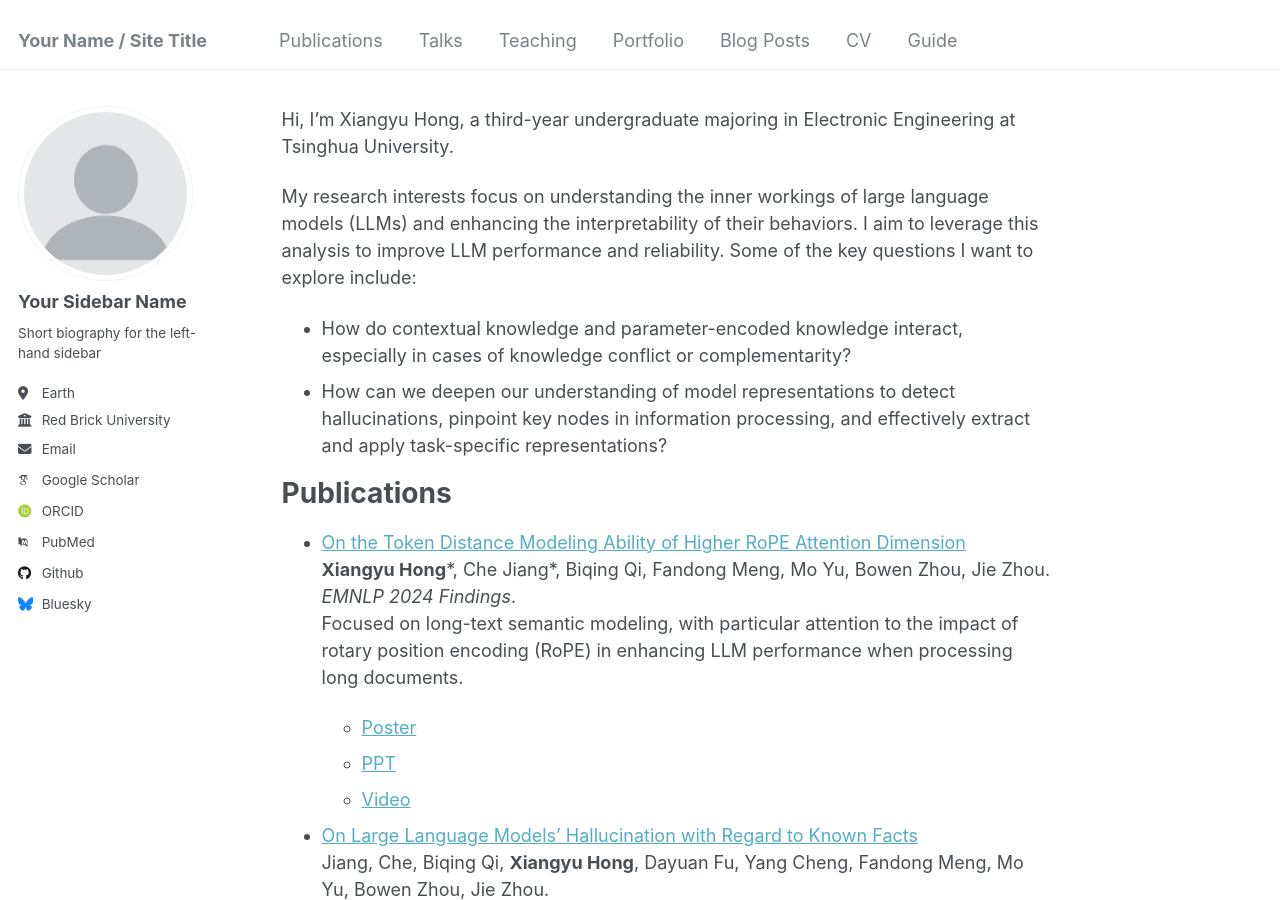
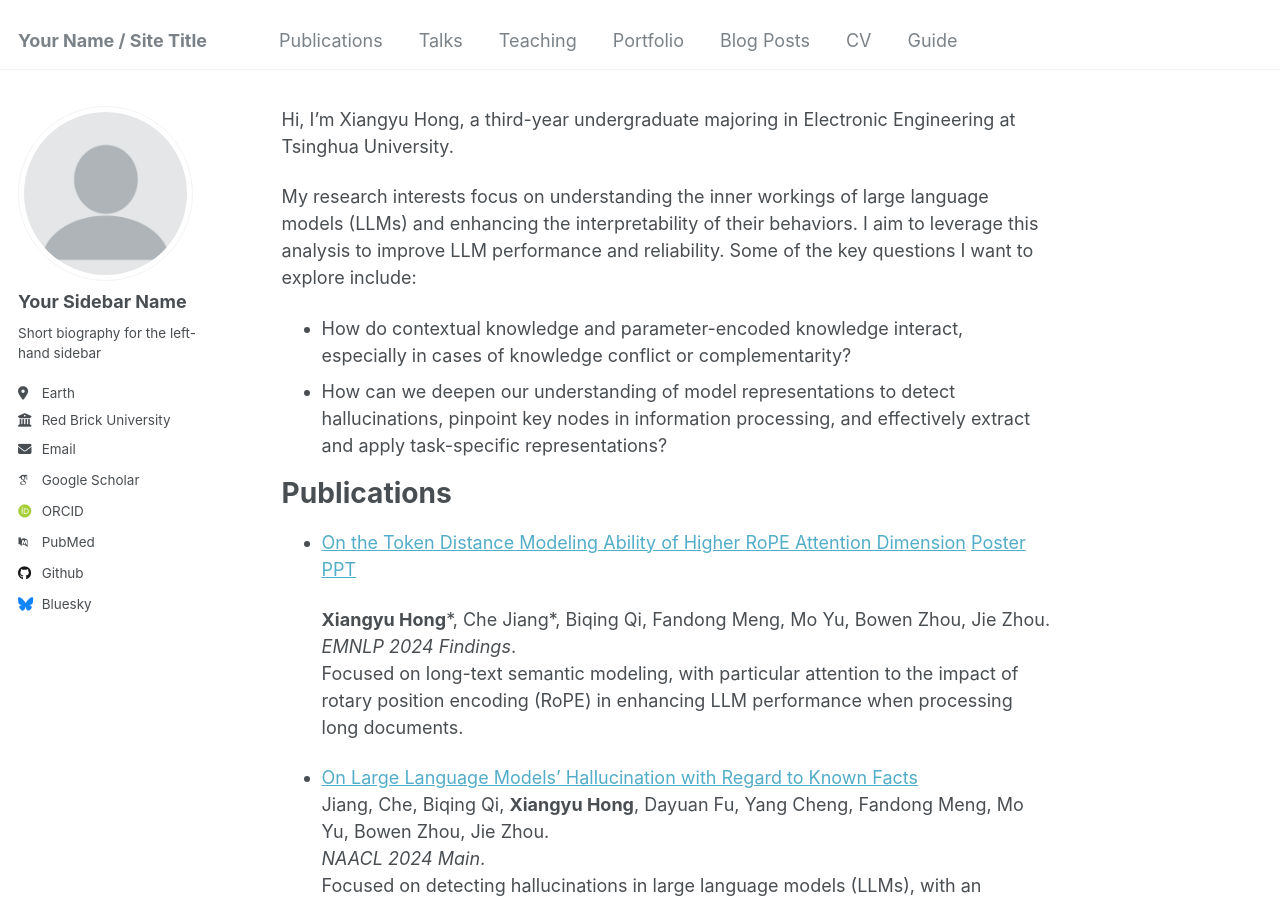
Before and after one commit to lilhongxy/lilhongxy.github.io, a Jekyll site: the page built from _pages/about.md, in a window 1280 px wide and 900 px high. Built offline with Jekyll 4.4.1, drawn with Linux system fonts in a browser that asks for light colours; some web fonts are replaced.

Commit message:
Update about.md

```diff
--- a/_pages/about.md
+++ b/_pages/about.md
@@ -16,14 +16,11 @@
 
 Publications
 ======
-- [On the Token Distance Modeling Ability of Higher RoPE Attention Dimension](https://arxiv.org/pdf/2410.08703)
+- [On the Token Distance Modeling Ability of Higher RoPE Attention Dimension](https://arxiv.org/pdf/2410.08703)  [Poster](https://github.com/lilhongxy/lilhongxy.github.io/blob/master/_posts/On%20the%20token%20distance%20modeling%20ability%20of%20higher%20RoPE%20attention%20dimension_poster.pdf) [PPT](https://github.com/lilhongxy/lilhongxy.github.io/blob/master/_posts/On%20the%20token%20distance%20modeling%20ability%20of%20higher%20RoPE%20attention%20dimension_slide.pptx)
+
   **Xiangyu Hong**\*, Che Jiang\*, Biqing Qi, Fandong Meng, Mo Yu, Bowen Zhou, Jie Zhou.
   *EMNLP 2024 Findings*.
   Focused on long-text semantic modeling, with particular attention to the impact of rotary position encoding (RoPE) in enhancing LLM performance when processing long documents.
-
-  - [Poster](https://github.com/lilhongxy/lilhongxy.github.io/blob/master/_posts/On%20the%20token%20distance%20modeling%20ability%20of%20higher%20RoPE%20attention%20dimension_poster.pdf)
-  - [PPT](https://your-repository-link.com/presentation.pptx)
-  - [Video](https://your-repository-link.com/video.mp4)
 
 
 - [On Large Language Models’ Hallucination with Regard to Known Facts](https://arxiv.org/pdf/2403.20009)
```
